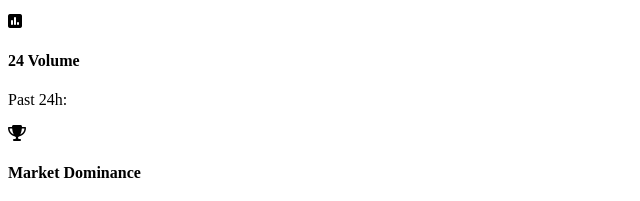
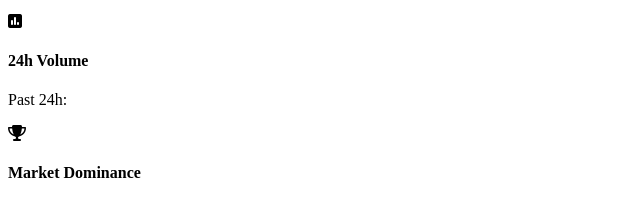
Before and after one commit to IvanBarr/CoinRing, a website: page src/index.html in a window 1280 px wide. Shown: the part 180-381 px from the top of the page, 0-640 px from the left. Drawn offline with Linux system fonts and the light colour scheme.

Commit message:
fixed typo

```diff
--- a/src/index.html
+++ b/src/index.html
@@ -45,7 +45,7 @@
       </div>
       <div class="market-status__data market-status__data--border">
         <i class="fas fa-poll"></i>
-        <h4 class="market-status__title">24 Volume</h4>
+        <h4 class="market-status__title">24h Volume</h4>
         <p class="market-status__volume"></p>
         <p class="market-status__volume--change">Past 24h: <span class="volume-change__ptc"></span></p>
       </div>
```
